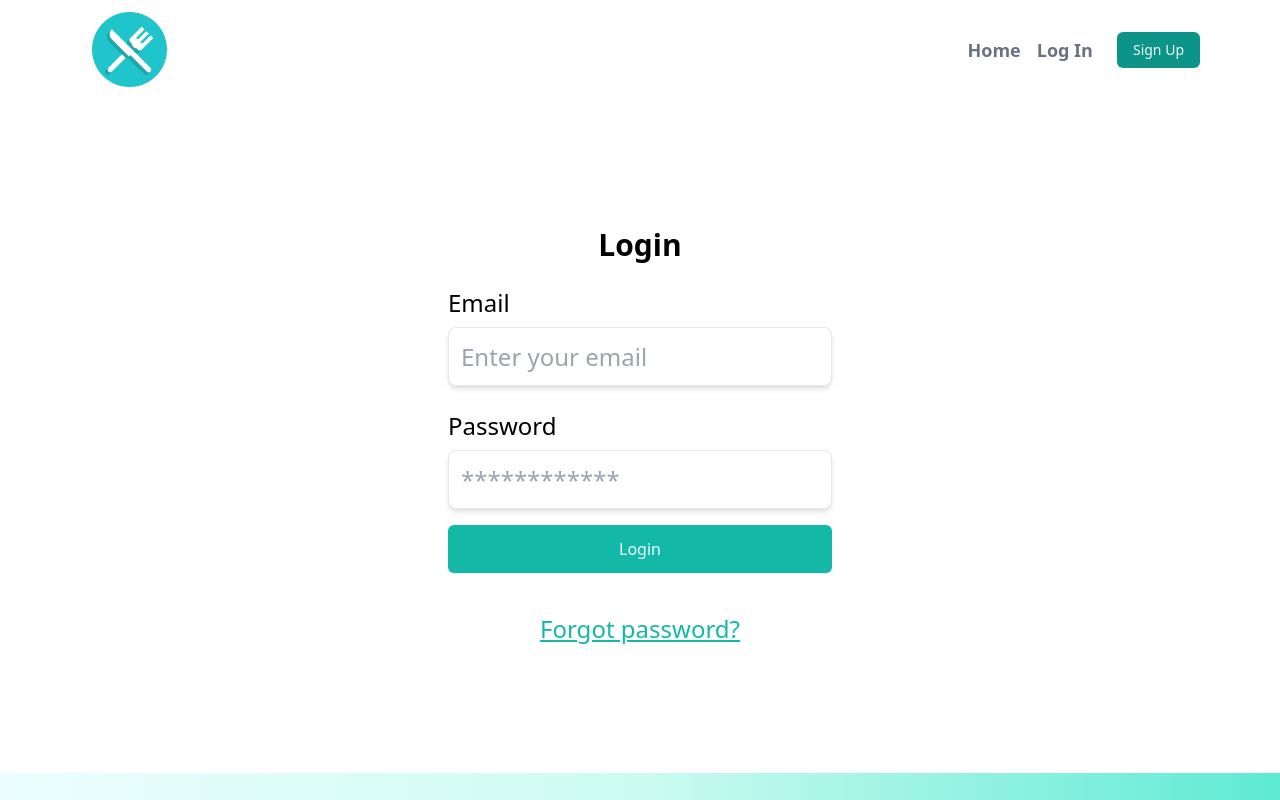
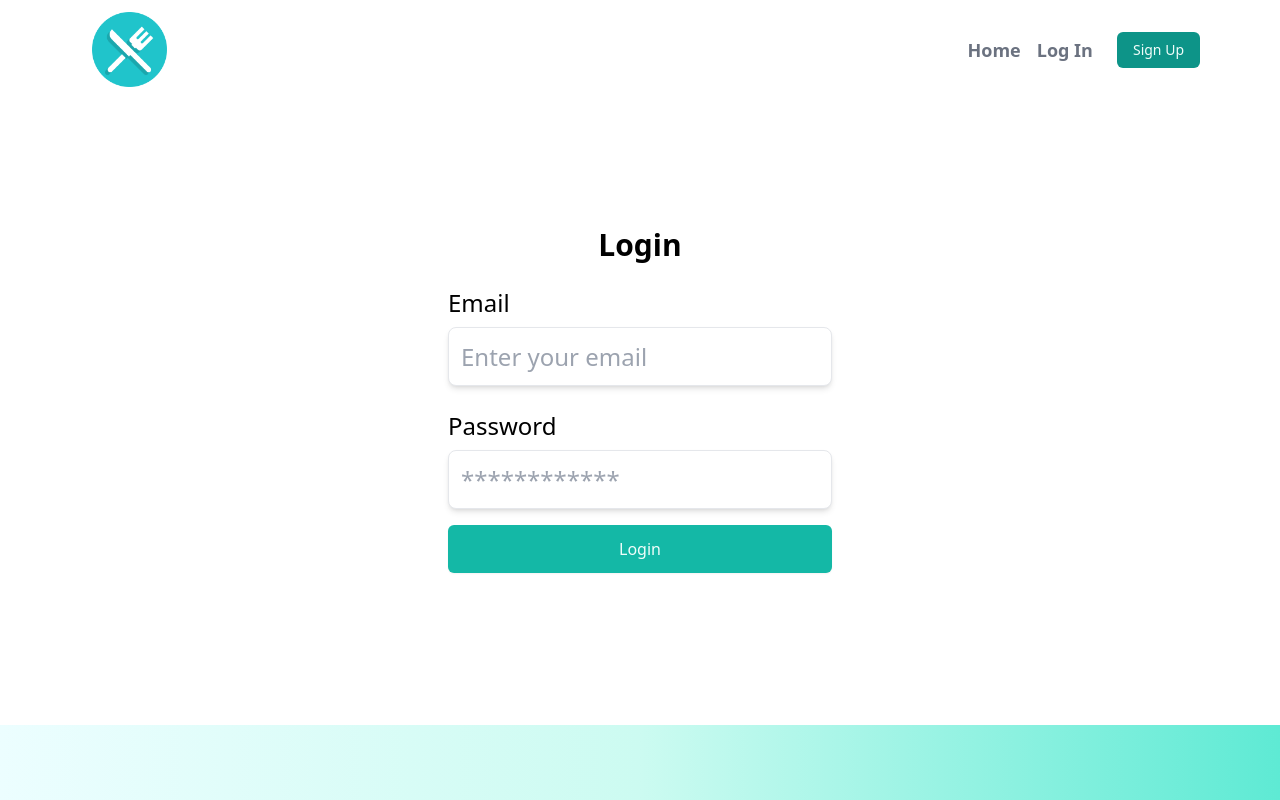
Before and after one commit to andre83411/Andrea-MontesFullStackRestaurantApplication, a Next.js app in the folder frontend/: page /login in a window 1280 px wide. Built offline with nearby package versions, Linux system fonts and the light colour scheme.

Commit message:
temp removed forgot password, it is not working yet

```diff
--- a/frontend/components/FormLogin.jsx
+++ b/frontend/components/FormLogin.jsx
@@ -69,16 +69,6 @@ export default function FormLogin({
             >
               {buttonText}
             </button>
-            {showForgotPasswordLink && (
-              <div className="text-center mt-4">
-                <button
-                  className="text-teal-500 underline hover:text-teal-700 focus:outline-none"
-                  onClick={onForgotPasswordClick}
-                >
-                  Forgot password?
-                </button>
-              </div>
-            )}
           </form>
         </div>
       </div>
```
